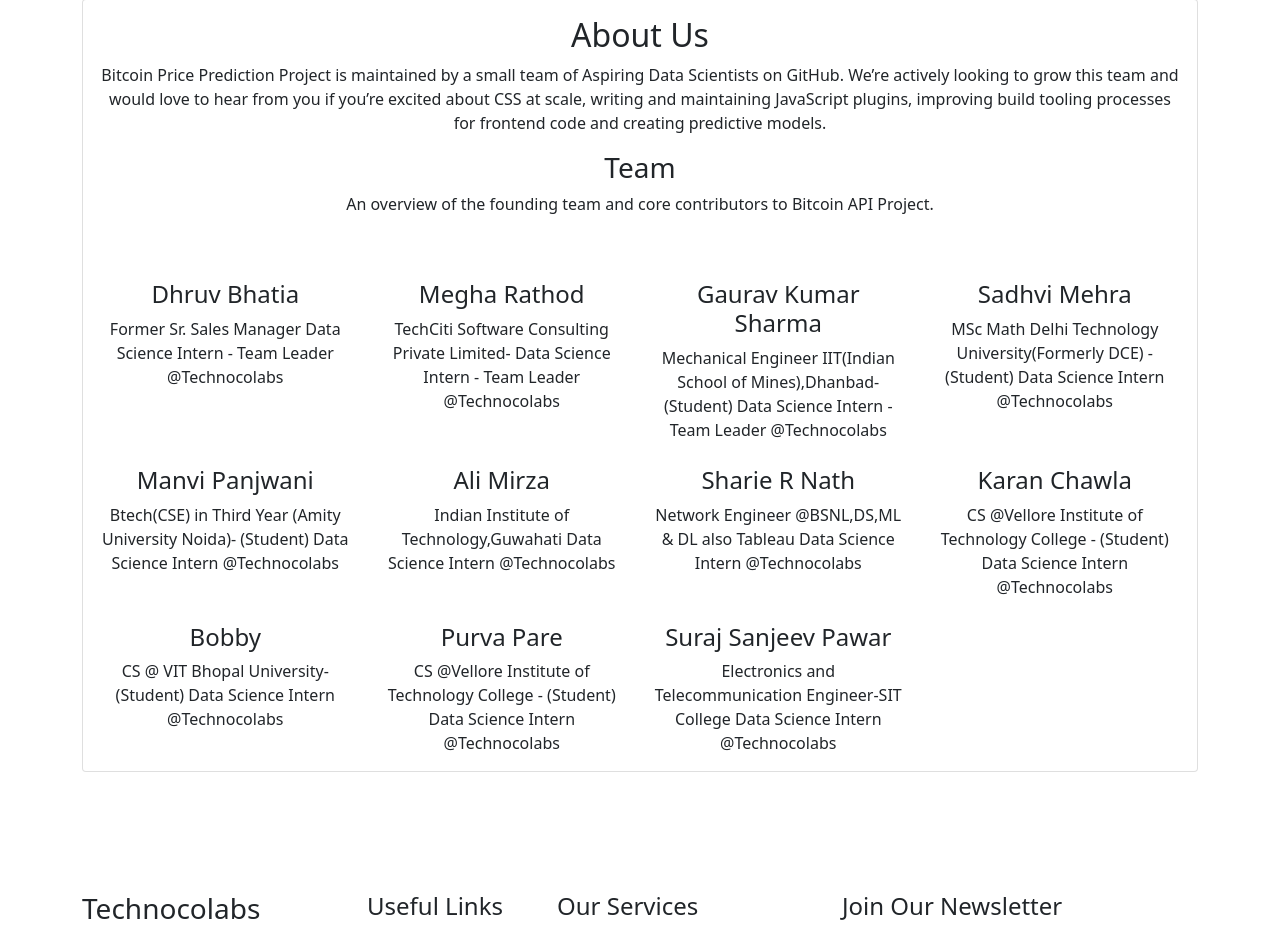
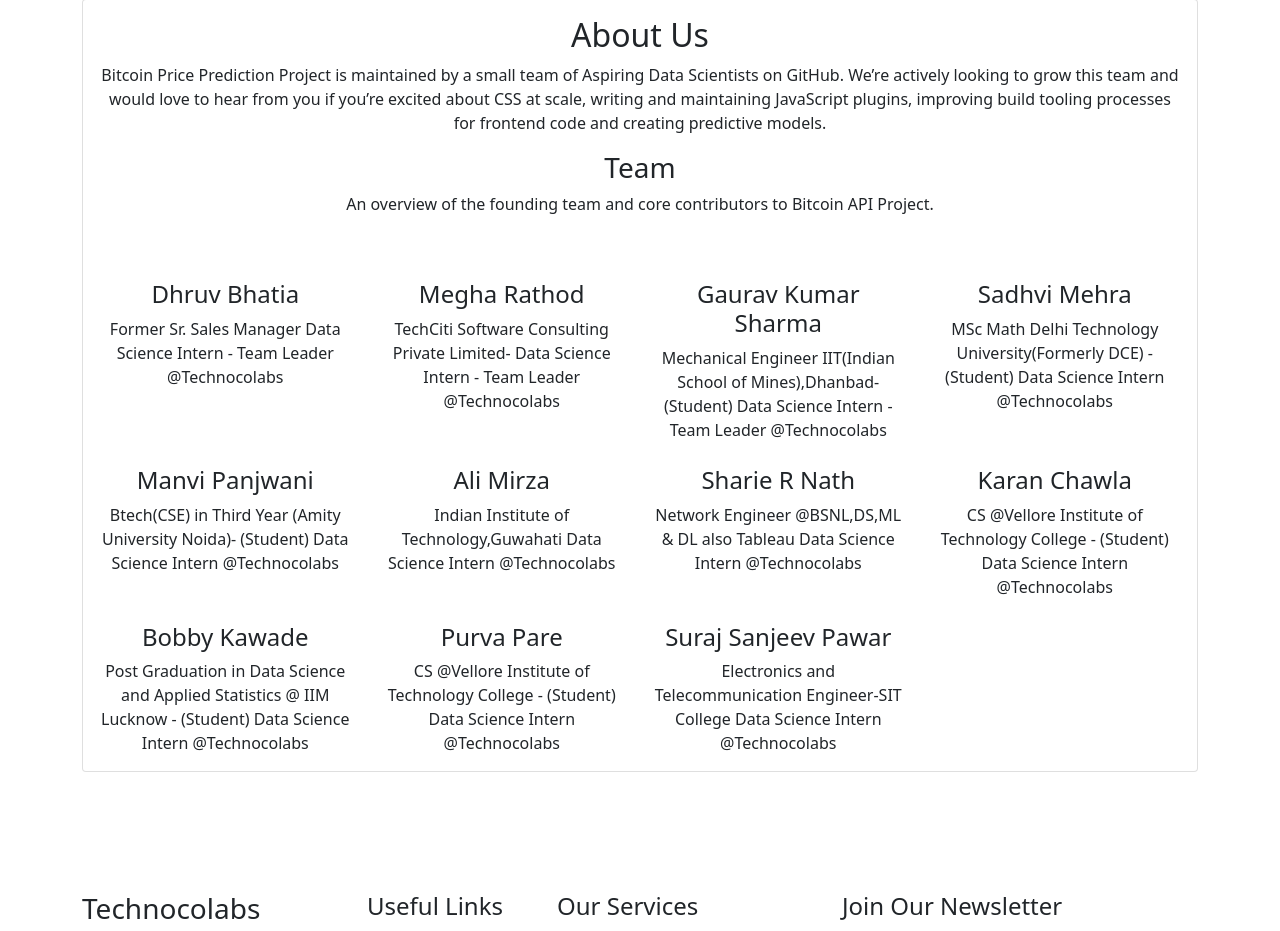
Before and after one commit to dhruvbhatia563/Technocolabs-Internship-Majpr-Project-Bitcoin-API-Price-Prediction-Based-on-Twitter-Sentiments, a Flask app: page /about in a window 1280 px wide. Shown: the part 874-1805 px from the top of the page. Run offline with Flask 2, Linux system fonts and the light colour scheme; parts of the project's set-up code (start-up, migrations or seed data) failed here and were passed over.

Commit message:
Update About.html

```diff
--- a/flask_code/templates/About.html
+++ b/flask_code/templates/About.html
@@ -75,8 +75,8 @@
     <div class="col-lg-3 col-md-6 d-flex align-items-stretch">
       <div class="member-info">
         <br>
-      <h4>Bobby</h4>
-      <span>CS @ VIT Bhopal University- (Student) </span>
+      <h4>Bobby Kawade</h4>
+      <span>Post Graduation in Data Science and Applied Statistics @ IIM Lucknow - (Student) </span>
       <span>Data Science Intern @Technocolabs</span>
       </div>
     </div>
```
